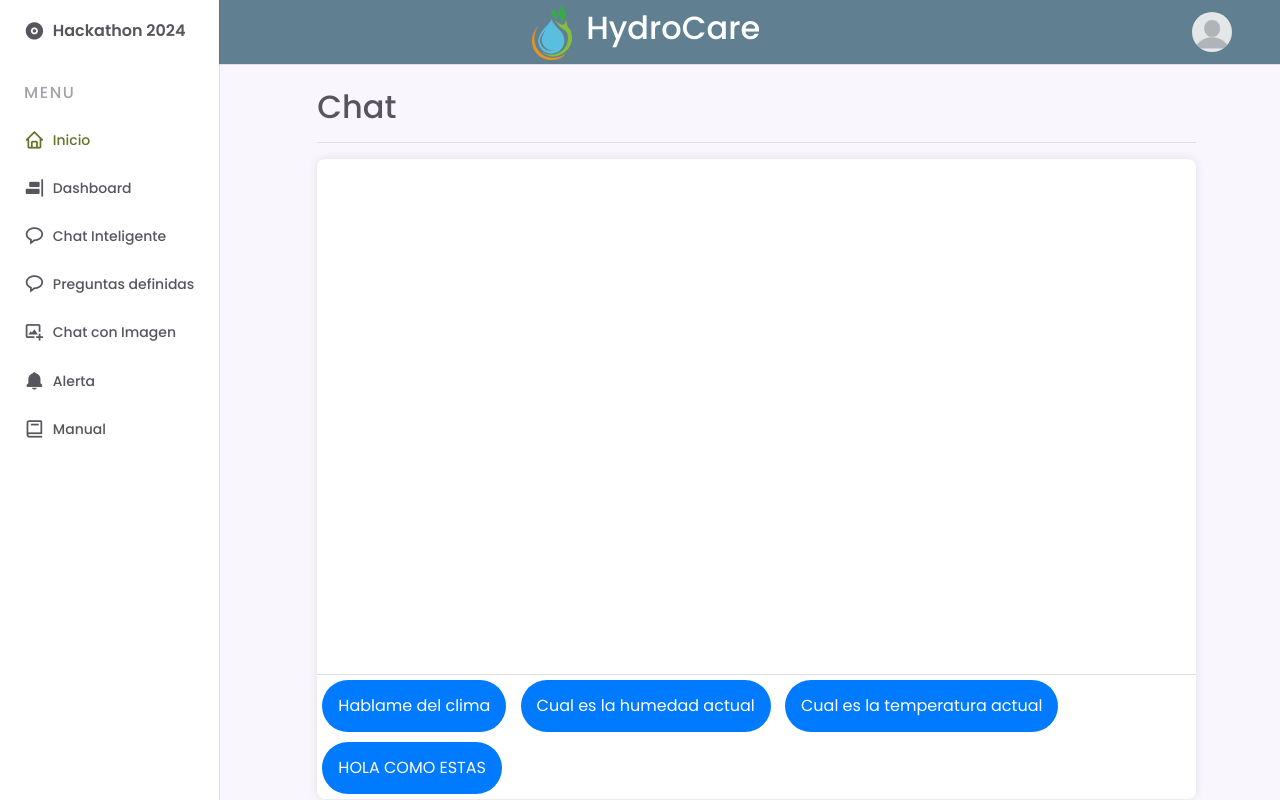
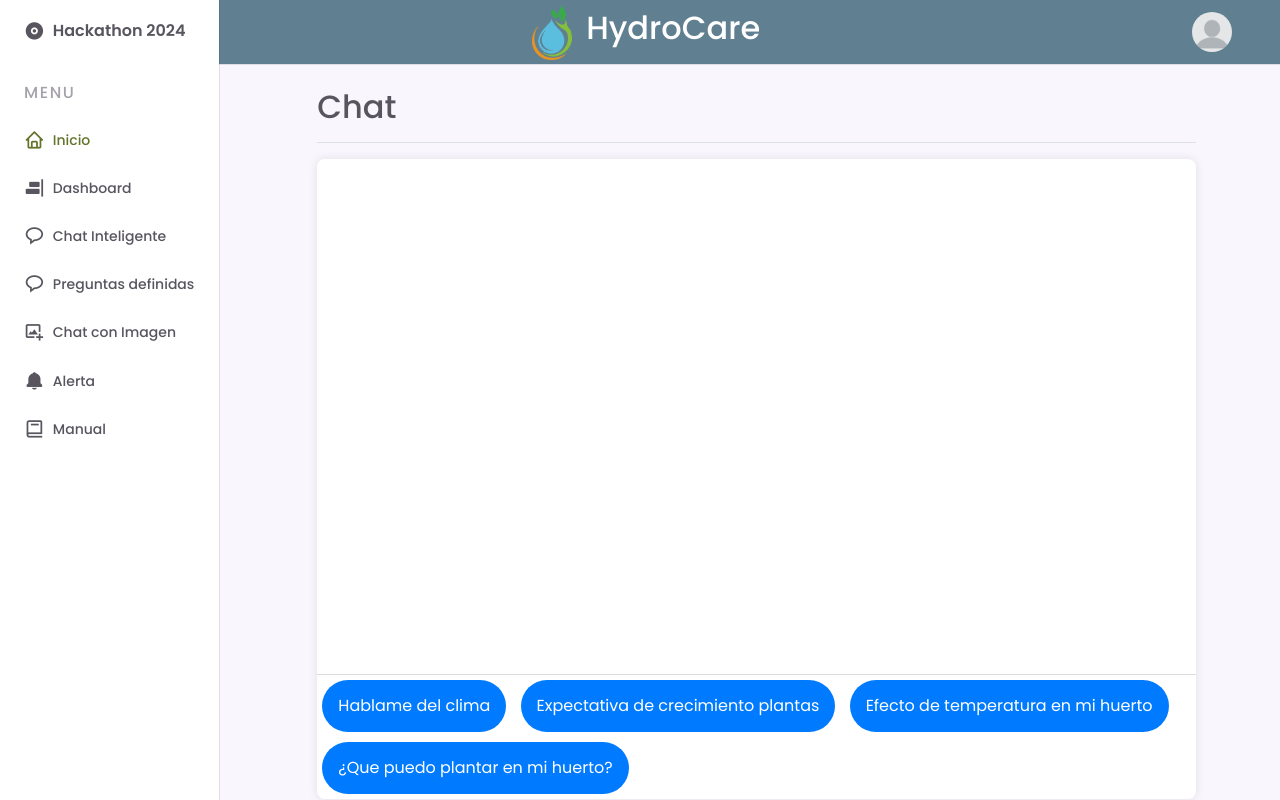
Before and after one commit to Cristian-Araya-Cubillos/HydroCare, a Flask app: page /preguntas-frecuentes in a window 1280 px wide. Run offline with Flask 3, Linux system fonts and the light colour scheme.

Commit message:
update de pregutas-frecuentes

```diff
--- a/dashboard/templates/preguntas-frecuentes.html
+++ b/dashboard/templates/preguntas-frecuentes.html
@@ -28,9 +28,9 @@
                 </div>
                 <div class="button-group">
                     <button class="sendButton" onclick="sendMessage('Hablame del clima')">Hablame del clima</button>
-                    <button class="sendButton" onclick="sendMessage('Cual es la humedad actual')">Cual es la humedad actual</button>
-                    <button class="sendButton" onclick="sendMessage('Cual es la temperatura actual')">Cual es la temperatura actual</button>
-                    <button class="sendButton" onclick="sendMessage('HOLA COMO ESTAS')">HOLA COMO ESTAS</button>
+                    <button class="sendButton" onclick="sendMessage('Expectativa de crecimiento plantas')">Expectativa de crecimiento plantas</button>
+                    <button class="sendButton" onclick="sendMessage('De que manera el clima actual puede afectar a mi huerto, y que medidas puedo tomar')">Efecto de temperatura en mi huerto</button>
+                    <button class="sendButton" onclick="sendMessage('Mi huerto se encuentra en la zona del Limari, y me gustaría saber las predicciones de crecimiento, por ejemplo que plantas o frutos pueden crecer en la zona')">¿Que puedo plantar en mi huerto?</button>
                 </div>
             </div>
         </main>
```
